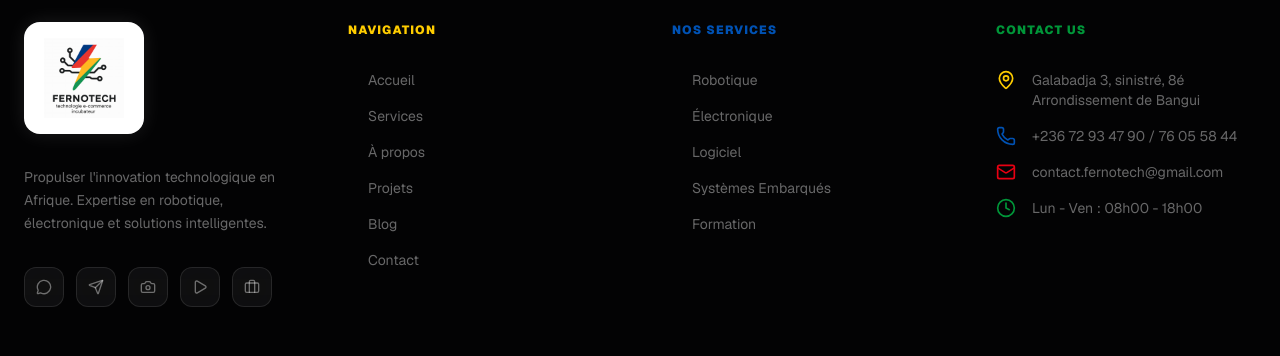
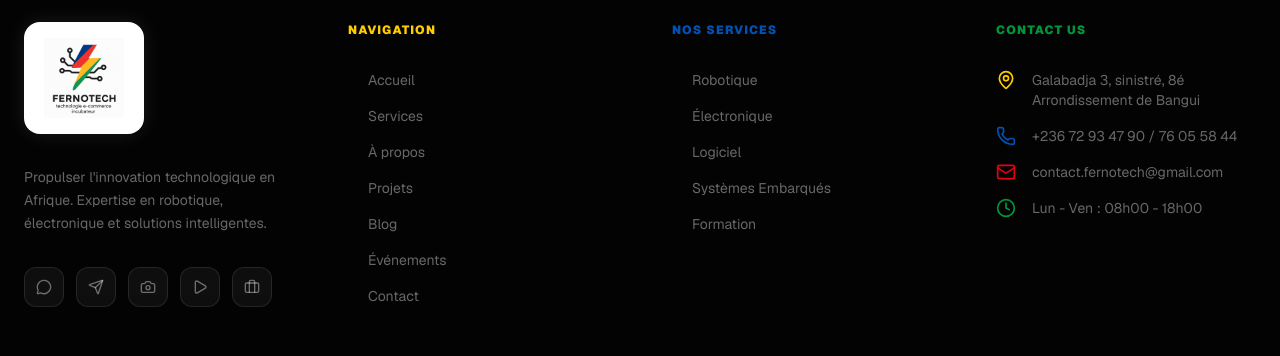
Before and after one commit to ffernotech-cloud/fernotech-web, a Next.js app: page / in a window 1280 px wide. Shown: the part 6154-6510 px from the top of the page. Built offline with nearby package versions, Linux system fonts and the light colour scheme; no server answers; the database is empty.

Commit message:
Add Événements link to Footer navigation links

```diff
--- a/src/components/Footer.tsx
+++ b/src/components/Footer.tsx
@@ -106,6 +106,7 @@ export const Footer = () => {
                 { label: t("nav_about"), href: "/about" },
                 { label: t("nav_projects"), href: "/projets" },
                 { label: t("nav_blog"), href: "/blog" },
+                { label: t("nav_events"), href: "/evenements" },
                 { label: t("nav_contact"), href: "/contact" },
               ].map((link, i) => (
                 <li key={i}>
```
